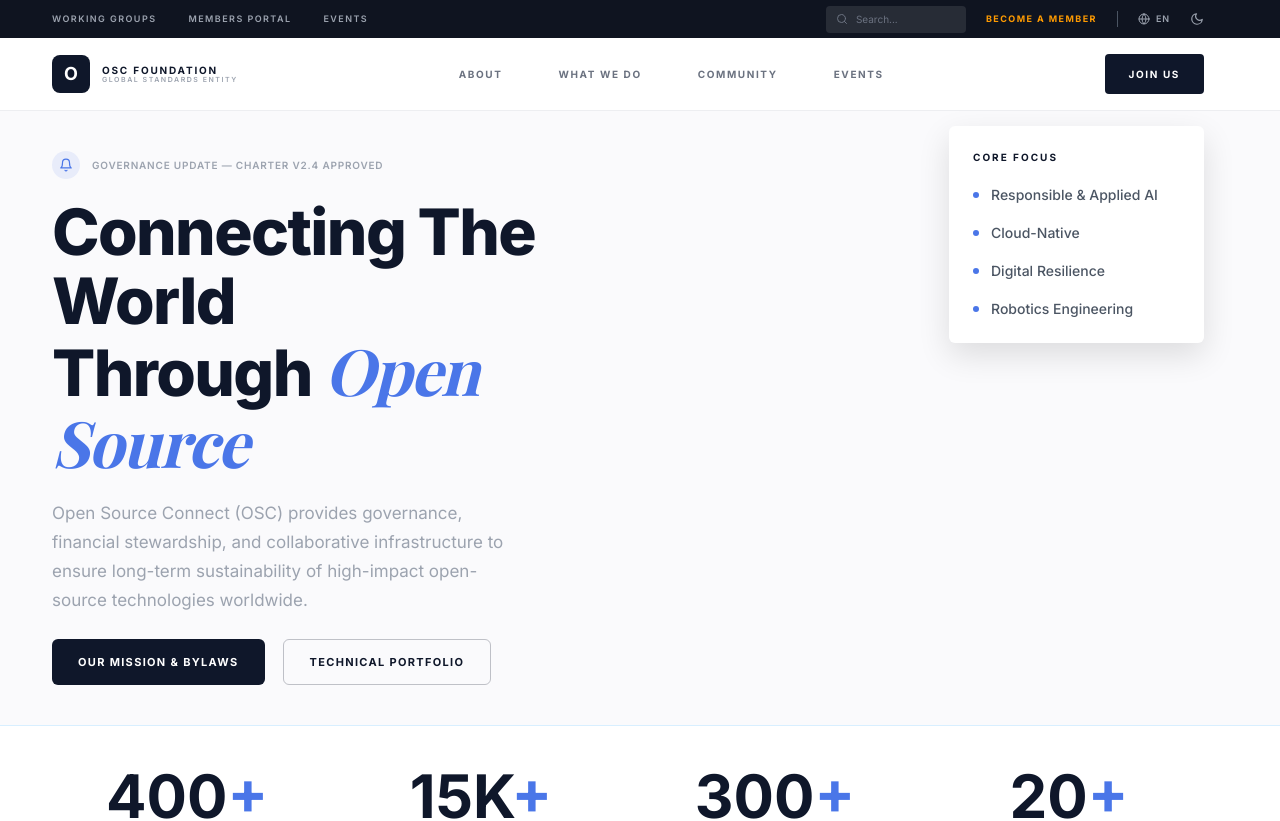
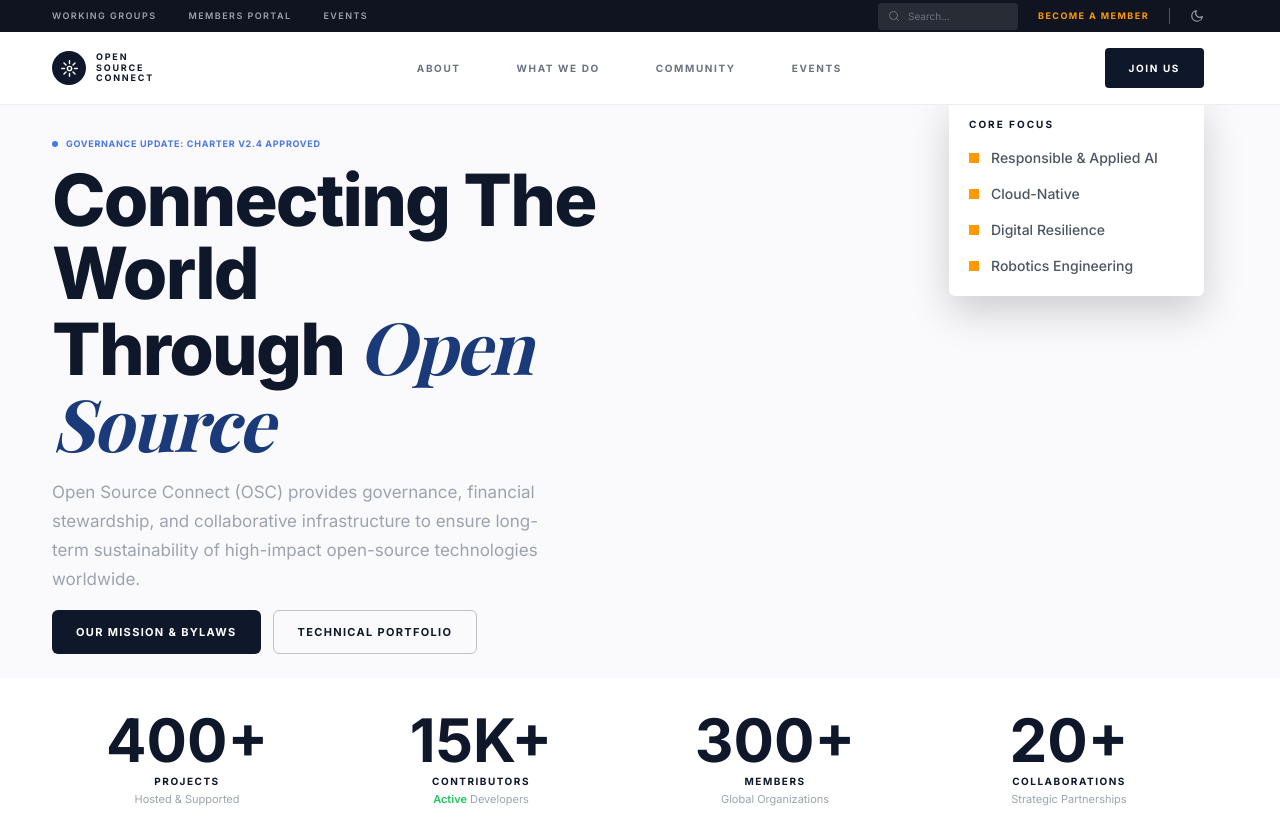
Before and after one commit to open-source-connect-01/OSC_India, a Next.js app: page / in a window 1280 px wide. Shown: the top 821 px of the page. Built offline with nearby package versions, Linux system fonts and the light colour scheme.

Commit message:
fixed landing

```diff
--- a/src/components/HeroSection.tsx
+++ b/src/components/HeroSection.tsx
@@ -3,82 +3,67 @@ import Link from "next/link";
 export default function HeroSection() {
   return (
     <section className="relative w-full bg-hero-bg overflow-hidden">
-      <div className="max-w-[1240px] mx-auto pl-6 lg:pl-8 pr-12 lg:pr-14 pt-10 pb-6 lg:pb-10">
+      <div className="max-w-[1240px] mx-auto pl-6 lg:pl-8 pr-12 lg:pr-14 pt-8 pb-4 lg:pb-6">
         <div className="relative flex flex-col lg:flex-row lg:gap-16 xl:gap-24">
           {/* Left Content */}
           <div className="relative z-10 flex-1">
-            {/* Eyebrow / Announcement */}
-            <div className="flex items-center gap-3 mb-[18px]">
-              <div className="w-7 h-7 rounded-full bg-accent-blue/10 flex items-center justify-center">
-                <svg
-                  width="14"
-                  height="14"
-                  viewBox="0 0 24 24"
-                  fill="none"
-                  stroke="currentColor"
-                  strokeWidth="2"
-                  strokeLinecap="round"
-                  strokeLinejoin="round"
-                  className="w-3.5 h-3.5 text-accent-blue"
-                >
-                  <path d="M18 8A6 6 0 0 0 6 8c0 7-3 9-3 9h18s-3-2-3-9" />
-                  <path d="M13.73 21a2 2 0 0 1-3.46 0" />
-                </svg>
-              </div>
-              <span className="text-[10px] font-semibold tracking-[0.08em] text-gray-400 uppercase">
-                Governance Update — Charter v2.4 Approved
+            {/* Eyebrow / Announcement — compact */}
+            <div className="flex items-center gap-2 mb-3">
+              <span className="w-1.5 h-1.5 rounded-full bg-accent-blue shrink-0" />
+              <span className="text-[9px] font-bold tracking-[0.08em] text-accent-blue uppercase">
+                Governance Update: Charter v2.4 Approved
               </span>
             </div>
 
-            {/* Main Headline - wider than paragraph */}
-            <div className="max-w-[580px]">
-              <h1 className="text-[40px] sm:text-[48px] lg:text-[56px] xl:text-[64px] font-extrabold text-navy leading-[1.08] mb-5 tracking-tight">
+            {/* Main Headline - 2-line wrap, larger, tighter */}
+            <div className="max-w-[620px]">
+              <h1 className="text-[42px] sm:text-[52px] lg:text-[64px] xl:text-[72px] font-extrabold text-navy leading-[1.02] mb-4 tracking-tight">
                 Connecting The World
                 <br />
                 Through{" "}
-                <span className="font-serif italic text-accent-blue font-bold">
+                <span className="font-serif italic text-[#1a3a7a] font-bold">
                   Open Source
                 </span>
               </h1>
             </div>
 
-            {/* Subheading - narrower width */}
-            <p className="max-w-[470px] text-[17px] leading-[1.7] text-gray-400 mb-6">
+            {/* Subheading - wider for 3-line wrap, tighter spacing */}
+            <p className="max-w-[500px] text-[17px] leading-[1.7] text-gray-400 mb-4">
               Open Source Connect (OSC) provides governance, financial
               stewardship, and collaborative infrastructure to ensure long-term
               sustainability of high-impact open-source technologies worldwide.
             </p>
 
-            {/* CTA Buttons - stack full-width on mobile, inline on desktop */}
-            <div className="max-w-[470px] flex flex-col sm:flex-row gap-3 sm:gap-[18px]">
+            {/* CTA Buttons - tighter spacing */}
+            <div className="max-w-[470px] flex flex-col sm:flex-row gap-2 sm:gap-3">
               <Link
                 href="#"
-                className="inline-flex items-center justify-center h-[46px] px-[26px] bg-navy text-white text-[11px] font-bold tracking-[0.12em] uppercase rounded-[6px] hover:bg-navy-light transition-all duration-200 w-full sm:w-auto"
+                className="inline-flex items-center justify-center h-[44px] px-[24px] bg-navy text-white text-[11px] font-bold tracking-[0.12em] uppercase rounded-[6px] hover:bg-navy-light transition-all duration-200 w-full sm:w-auto"
               >
                 Our Mission &amp; Bylaws
               </Link>
               <Link
                 href="#"
-                className="inline-flex items-center justify-center h-[46px] px-[26px] bg-transparent text-navy border border-navy/25 text-[11px] font-bold tracking-[0.12em] uppercase rounded-[6px] hover:bg-navy hover:text-white hover:border-navy transition-all duration-200 w-full sm:w-auto"
+                className="inline-flex items-center justify-center h-[44px] px-[24px] bg-transparent text-navy border border-navy/25 text-[11px] font-bold tracking-[0.12em] uppercase rounded-[6px] hover:bg-navy hover:text-white hover:border-navy transition-all duration-200 w-full sm:w-auto"
               >
                 Technical Portfolio
               </Link>
             </div>
 
             {/* Mobile CoreFocusCard */}
-            <div className="mt-10 lg:hidden">
+            <div className="mt-6 lg:hidden">
               <CoreFocusCard />
             </div>
           </div>
 
-          {/* Right: Floating CoreFocusCard (desktop only) */}
+          {/* Right: Floating CoreFocusCard (desktop only) - positioned higher */}
           <div className="hidden lg:block w-[280px] shrink-0 relative">
-            <div className="absolute right-0 top-[-25px] z-20">
+            <div className="absolute right-0 top-[-40px] z-20">
               <CoreFocusCard />
             </div>
 
             {/* Decorative dots pattern */}
-            <div className="absolute top-20 right-4 w-36 h-36 opacity-[0.25]">
+            <div className="absolute top-16 right-4 w-36 h-36 opacity-[0.25]">
               <div className="grid grid-cols-5 gap-2.5">
                 {Array.from({ length: 25 }).map((_, i) => (
                   <div
@@ -91,20 +76,17 @@ export default function HeroSection() {
           </div>
         </div>
       </div>
-
-      {/* Subtle separator line */}
-      <div className="h-px bg-divider-blue" />
     </section>
   );
 }
 
 function CoreFocusCard() {
   return (
-    <div className="w-full lg:w-[255px] bg-white shadow-[0_12px_32px_rgba(0,0,0,0.12)] p-6 rounded-[6px]">
-      <h3 className="text-[10px] font-bold tracking-[0.2em] text-navy uppercase mb-5">
+    <div className="w-full lg:w-[255px] bg-white shadow-[0_16px_40px_rgba(0,0,0,0.18)] p-5 rounded-[6px]">
+      <h3 className="text-[10px] font-bold tracking-[0.2em] text-navy uppercase mb-4">
         Core Focus
       </h3>
-      <ul className="space-y-[18px]">
+      <ul className="space-y-4">
         {[
           "Responsible & Applied AI",
           "Cloud-Native",
@@ -112,7 +94,7 @@ function CoreFocusCard() {
           "Robotics Engineering",
         ].map((item) => (
           <li key={item} className="flex items-center gap-3">
-            <span className="w-1.5 h-1.5 bg-accent-blue rounded-full shrink-0" />
+            <span className="w-[10px] h-[10px] bg-amber-500 shrink-0" style={{ clipPath: "polygon(0 0, 100% 0, 100% 100%, 0 100%)" }} />
             <span className="text-sm font-medium text-gray-600">
               {item}
             </span>
--- a/src/components/Navbar.tsx
+++ b/src/components/Navbar.tsx
@@ -1,7 +1,7 @@
 "use client";
 
 import Link from "next/link";
-import { useState, useEffect } from "react";
+import { useEffect } from "react";
 
 export type ActiveOverlay = "about" | "whatwedo" | "community" | "events" | null;
 
@@ -45,42 +45,42 @@ export default function Navbar({
         <div className="flex items-center justify-between h-[72px]">
           {/* Desktop layout */}
           <div className="hidden md:flex items-center w-full">
-            {/* OSC Foundation Logo - left */}
-            <Link href="/" className="flex items-center gap-3 group shrink-0">
-              <div className="w-[38px] h-[38px] rounded-lg bg-navy flex items-center justify-center shrink-0 transition-transform duration-300 group-hover:scale-105">
-                <span className="text-white text-lg font-bold leading-none">O</span>
+            {/* Logo: abstract circular/pinwheel + OPEN/SOURCE/CONNECT stacked */}
+            <Link href="/" className="flex items-center gap-2.5 group shrink-0">
+              <div className="w-[34px] h-[34px] rounded-full bg-navy flex items-center justify-center shrink-0 transition-transform duration-300 group-hover:scale-105">
+                <svg
+                  width="17"
+                  height="17"
+                  viewBox="0 0 24 24"
+                  fill="none"
+                  stroke="white"
+                  strokeWidth="2"
+                  strokeLinecap="round"
+                  strokeLinejoin="round"
+                  className="w-[17px] h-[17px]"
+                >
+                  <circle cx="12" cy="12" r="3" />
+                  <path d="M12 1v4M12 19v4M4.22 4.22l2.83 2.83M16.95 16.95l2.83 2.83M1 12h4M19 12h4M4.22 19.78l2.83-2.83M16.95 7.05l2.83-2.83" />
+                </svg>
               </div>
-              <div className="flex flex-col leading-[1.1]">
-                <span className="text-[10px] font-bold tracking-[0.18em] text-navy uppercase">
-                  OSC Foundation
-                </span>
-                <span className="text-[7px] font-semibold tracking-[0.22em] text-gray-400 uppercase">
-                  Global Standards Entity
-                </span>
+              <div className="flex flex-col leading-[1.15]">
+                <span className="text-[9px] font-bold tracking-[0.2em] text-navy uppercase">Open</span>
+                <span className="text-[9px] font-bold tracking-[0.2em] text-navy uppercase">Source</span>
+                <span className="text-[9px] font-bold tracking-[0.2em] text-navy uppercase">Connect</span>
               </div>
             </Link>
 
-            {/* Nav links - centered */}
+            {/* Nav links - centered - all neutral gray, no active state */}
             <div className="flex items-center gap-10 lg:gap-14 mx-auto">
-              {navItems.map((item) => {
-                const isActive = activeOverlay === item.key;
-                return (
+              {navItems.map((item) => (
                 <button
                   key={item.key}
                   onClick={() => onNavClick?.(item.key)}
-                    className={`relative text-[10px] font-bold tracking-[0.16em] uppercase transition-colors duration-200 cursor-pointer ${
-                      isActive
-                        ? "text-accent-blue"
-                        : "text-gray-500 hover:text-navy"
-                    }`}
+                  className="text-[10px] font-bold tracking-[0.16em] text-gray-500 uppercase hover:text-navy transition-colors duration-200 cursor-pointer"
                 >
                   {item.label}
-                    {isActive && (
-                      <span className="absolute -bottom-[26px] left-0 right-0 h-[3px] bg-accent-blue rounded-full" />
-                    )}
                 </button>
-                );
-              })}
+              ))}
             </div>
 
             {/* Join Us Button - right */}
@@ -94,17 +94,27 @@ export default function Navbar({
 
           {/* Mobile layout */}
           <div className="md:hidden flex items-center justify-between w-full">
-            <Link href="/" className="flex items-center gap-3 group shrink-0">
-              <div className="w-[34px] h-[34px] rounded-lg bg-navy flex items-center justify-center shrink-0 transition-transform duration-300 group-hover:scale-105">
-                <span className="text-white text-base font-bold leading-none">O</span>
+            <Link href="/" className="flex items-center gap-2.5 group shrink-0">
+              <div className="w-[34px] h-[34px] rounded-full bg-navy flex items-center justify-center shrink-0 transition-transform duration-300 group-hover:scale-105">
+                <svg
+                  width="17"
+                  height="17"
+                  viewBox="0 0 24 24"
+                  fill="none"
+                  stroke="white"
+                  strokeWidth="2"
+                  strokeLinecap="round"
+                  strokeLinejoin="round"
+                  className="w-[17px] h-[17px]"
+                >
+                  <circle cx="12" cy="12" r="3" />
+                  <path d="M12 1v4M12 19v4M4.22 4.22l2.83 2.83M16.95 16.95l2.83 2.83M1 12h4M19 12h4M4.22 19.78l2.83-2.83M16.95 7.05l2.83-2.83" />
+                </svg>
               </div>
-              <div className="flex flex-col leading-[1.1]">
-                <span className="text-[9px] font-bold tracking-[0.16em] text-navy uppercase">
-                  OSC Foundation
-                </span>
-                <span className="text-[6px] font-semibold tracking-[0.2em] text-gray-400 uppercase">
-                  Global Standards Entity
-                </span>
+              <div className="flex flex-col leading-[1.15]">
+                <span className="text-[9px] font-bold tracking-[0.16em] text-navy uppercase">Open</span>
+                <span className="text-[9px] font-bold tracking-[0.16em] text-navy uppercase">Source</span>
+                <span className="text-[9px] font-bold tracking-[0.16em] text-navy uppercase">Connect</span>
               </div>
             </Link>
             {/* Hamburger / Close button */}
--- a/src/components/StatsRow.tsx
+++ b/src/components/StatsRow.tsx
@@ -31,15 +31,14 @@ const stats = [
 
 export default function StatsRow() {
   return (
-    <section className="relative w-full bg-white border-b border-divider-blue">
-      <div className="max-w-[1240px] mx-auto pl-6 lg:pl-8 pr-12 lg:pr-14 py-8 lg:py-10">
-        <div className="grid grid-cols-2 lg:grid-cols-4 gap-y-8 gap-x-6 justify-items-center">
+    <section className="relative w-full bg-white">
+      <div className="max-w-[1240px] mx-auto pl-6 lg:pl-8 pr-12 lg:pr-14 py-6 lg:py-8">
+        <div className="grid grid-cols-2 lg:grid-cols-4 gap-y-6 gap-x-6 justify-items-center">
           {stats.map((stat) => (
             <div key={stat.label} className="text-center">
-              {/* Value */}
+              {/* Value — suffix same color as number */}
               <div className="text-[44px] lg:text-[60px] font-bold text-navy leading-none mb-1">
-                {stat.value}
-                <span className="text-accent-blue">{stat.suffix}</span>
+                {stat.value}<span className="text-navy">{stat.suffix}</span>
               </div>
 
               {/* Label */}
--- a/src/components/TopUtilityBar.tsx
+++ b/src/components/TopUtilityBar.tsx
@@ -10,7 +10,7 @@ export default function TopUtilityBar() {
   return (
     <div className="w-full bg-[#0f1420]">
       <div className="max-w-[1240px] mx-auto pl-6 lg:pl-8 pr-12 lg:pr-14">
-        <div className="flex items-center justify-between h-[38px]">
+        <div className="flex items-center justify-between h-[32px]">
           {/* Left links — hide on mobile */}
           <div className="hidden sm:flex items-center gap-8">
             {["Working Groups", "Members Portal", "Events"].map((label) => (
@@ -74,28 +74,6 @@ export default function TopUtilityBar() {
             {/* Vertical divider */}
             <div className="w-px h-4 bg-gray-600 hidden sm:block" />
 
-            {/* Language selector */}
-            <button
-              className="flex items-center gap-1.5 text-[9px] font-semibold tracking-[0.1em] text-gray-400 hover:text-white uppercase transition-colors duration-200"
-              aria-label="Select language"
-            >
-              <svg
-                width="12"
-                height="12"
-                viewBox="0 0 24 24"
-                fill="none"
-                stroke="currentColor"
-                strokeWidth="2"
-                strokeLinecap="round"
-                strokeLinejoin="round"
-              >
-                <circle cx="12" cy="12" r="10" />
-                <line x1="2" y1="12" x2="22" y2="12" />
-                <path d="M12 2a15.3 15.3 0 0 1 4 10 15.3 15.3 0 0 1-4 10 15.3 15.3 0 0 1-4-10 15.3 15.3 0 0 1 4-10z" />
-              </svg>
-              <span className="hidden sm:inline">EN</span>
-            </button>
-
             {/* Dark/Light mode toggle */}
             <button
               className="text-gray-400 hover:text-white transition-colors duration-200"
```
Lines whose indentation alone changed are shown as unchanged.
